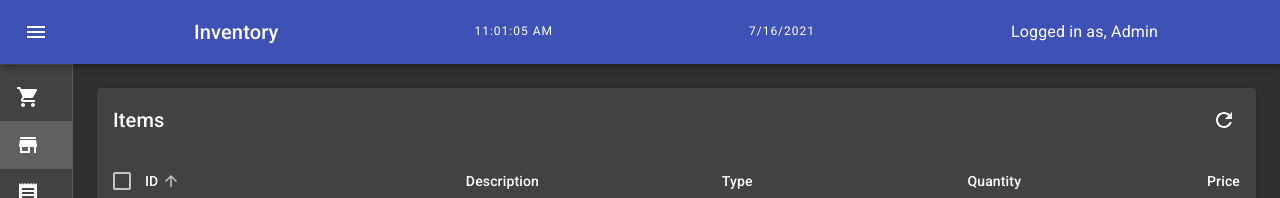
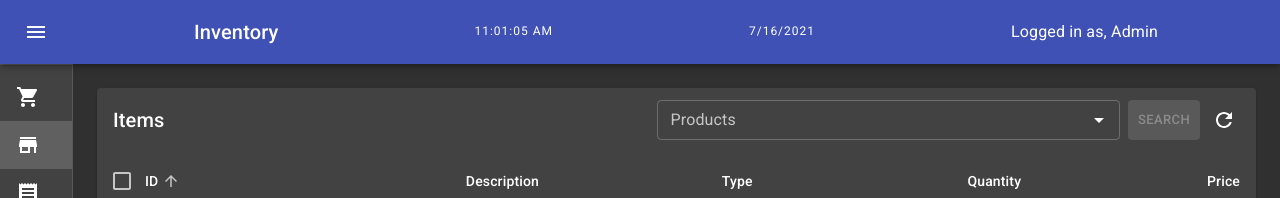
Before and after one commit to jhigger/POS, a React (Create React App) app in the folder client/: page / in a window 1280 px wide. Both pictures are taken after a click on the button "Inventory". Shown: the top 198 px of the page. Built offline with nearby package versions, Linux system fonts and the light colour scheme; no server answers.

Commit message:
Added search bar in inventory

```diff
--- a/client/src/components/Inventory.js
+++ b/client/src/components/Inventory.js
@@ -24,6 +24,10 @@ import DeleteItemButton from './DeleteItemButton';
 import UpdateItemButton from './UpdateItemButton';
 import CreateItemButton from './CreateItemButton';
 import Snackbar from '@material-ui/core/Snackbar';
+import Box from '@material-ui/core/Box';
+import Button from '@material-ui/core/Button';
+import TextField from '@material-ui/core/TextField';
+import Autocomplete from '@material-ui/lab/Autocomplete';
 
 function descendingComparator(a, b, orderBy) {
 	if (b[orderBy] < a[orderBy]) {
@@ -147,12 +151,35 @@ const useToolbarStyles = makeStyles((theme) => ({
 			  },
 	title: {
 		flex: '1 1 100%'
+	},
+	search: {
+		flex: '1 1 100%'
+	},
+	button: {
+		margin: theme.spacing(0, 0, 0, 1)
+	},
+	form: {
+		display: 'flex',
+		flexDirection: 'row',
+		margin: theme.spacing(1, 0)
+	},
+	field: {
+		flexGrow: 1
 	}
 }));
 
 const EnhancedTableToolbar = (props) => {
 	const classes = useToolbarStyles();
-	const {numSelected, toggleRefresh, selected, handleUnselect} = props;
+	const {
+		numSelected,
+		toggleRefresh,
+		selected,
+		handleUnselect,
+		options,
+		query,
+		setQuery,
+		handleSubmit
+	} = props;
 
 	const [openToast, setOpenToast] = React.useState(false);
 
@@ -180,6 +207,7 @@ const EnhancedTableToolbar = (props) => {
 					{numSelected} selected
 				</Typography>
 			) : (
+				<>
 					<Typography
 						className={classes.title}
 						variant="h6"
@@ -188,6 +216,52 @@ const EnhancedTableToolbar = (props) => {
 					>
 						Items
 					</Typography>
+					<Box className={classes.search} variant="h6" component="div">
+						<form
+							className={classes.form}
+							onSubmit={(event) => handleSubmit(event)}
+						>
+							<Autocomplete
+								options={options}
+								getOptionLabel={(option) => option.item_description}
+								getOptionSelected={(option, value) =>
+									option.value === value.value
+								}
+								style={{width: 300}}
+								className={classes.field}
+								onChange={(event, value) => {
+									if (value === null) {
+										setQuery('');
+										toggleRefresh();
+									} else setQuery(value);
+								}}
+								classes={{
+									option: classes.option
+								}}
+								renderOption={(option) => (
+									<React.Fragment>
+										<span>({option.item_id})</span>
+										{option.item_description}
+									</React.Fragment>
+								)}
+								renderInput={(params) => (
+									<TextField {...params} label="Products" variant="outlined" />
+								)}
+								size="small"
+							/>
+							<Button
+								className={classes.button}
+								variant="contained"
+								color="primary"
+								type="submit"
+								disabled={Object.keys(query).length === 0}
+								size="small"
+							>
+								Search
+							</Button>
+						</form>
+					</Box>
+				</>
 			)}
 
 			{numSelected > 0 ? (
@@ -255,7 +329,9 @@ export default function Inventory() {
 	const [unavailable, setUnavailable] = React.useState(false);
 	const [rowsPerPage, setRowsPerPage] = React.useState(5);
 	const [rows, setRows] = React.useState([]);
+	const [options, setOptions] = React.useState([]);
 	const [refresh, setRefresh] = React.useState(true);
+	const [query, setQuery] = React.useState({});
 
 	React.useEffect(() => {
 		if (unavailable) {
@@ -272,6 +348,7 @@ export default function Inventory() {
 				.getAllItems()
 				.then((items) => {
 					setRows(items.data);
+					setOptions(items.data);
 				})
 				.catch((error) => {
 					console.log(error);
@@ -339,6 +416,11 @@ export default function Inventory() {
 		setUnavailable(event.target.checked);
 	};
 
+	const handleSubmit = (event) => {
+		event.preventDefault();
+		setRows([query]);
+	};
+
 	const isSelected = (item_id) => selected.indexOf(item_id) !== -1;
 
 	const emptyRows =
@@ -352,6 +434,10 @@ export default function Inventory() {
 					toggleRefresh={toggleRefresh}
 					selected={selected}
 					handleUnselect={handleUnselect}
+					options={options}
+					query={query}
+					setQuery={setQuery}
+					handleSubmit={handleSubmit}
 				/>
 				<TableContainer>
 					<Table
@@ -435,7 +521,7 @@ export default function Inventory() {
 				control={<Switch checked={unavailable} onChange={handleUnavailable} />}
 				label="Show out of stock only"
 			/>
-			<UpdateItemButton items={rows} toggleRefresh={toggleRefresh} />
+			<UpdateItemButton items={options} toggleRefresh={toggleRefresh} />
 			<CreateItemButton toggleRefresh={toggleRefresh} />
 		</div>
 	);
--- a/client/src/components/MakeSale.js
+++ b/client/src/components/MakeSale.js
@@ -209,7 +209,7 @@ export default function CustomizedTables(props) {
 						getOptionSelected={(option, value) => option.value === value.value}
 						style={{width: 300}}
 						className={classes.field}
-						onChange={(event, value) => setNewItem(value)}
+						onChange={(event, value) => setNewItem(value !== null ? value : '')}
 						classes={{
 							option: classes.option
 						}}
```
Lines whose indentation alone changed are shown as unchanged.
